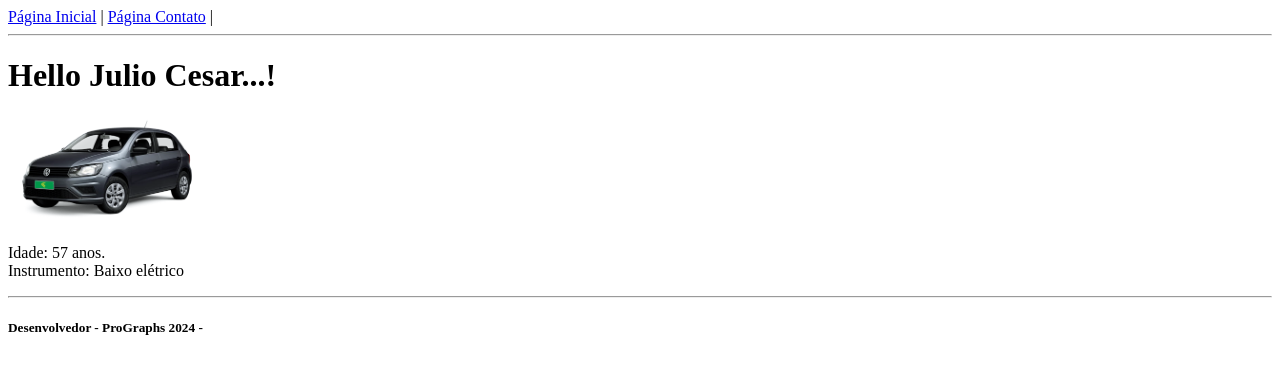
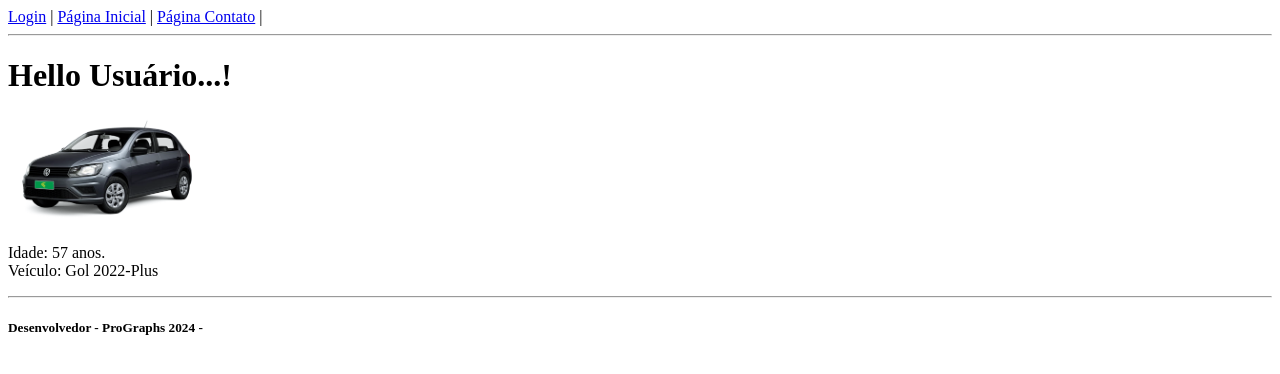
Before and after one commit to jslanzon/Flask, a Flask app: page /index in a window 1280 px wide. Shown: the top 374 px of the page. Run offline with Flask 3, Linux system fonts and the light colour scheme.

Commit message:
iniciando login

```diff
--- a/app/routes.py
+++ b/app/routes.py
@@ -1,16 +1,29 @@
 from app import app
 from flask import render_template
+from flask import request
 
-nome = 'Julio Cesar'
+
 
 @app.route('/')
-@app.route('/index')
-def index():
-    dados = {'idade': 57, 'instrumento': 'Baixo elétrico'}
+@app.route('/index', defaults={'nome': 'Usuário'})
+@app.route('/index/<nome>')
+def index(nome):
+    dados = {'idade': 57, 'carro': 'Gol 2022-Plus'}
     return render_template('index.html', nome=nome, dados=dados)
 
-@app.route('/contato')
-def contato():
+@app.route('/contato', defaults={'nome':'User'})
+@app.route('/contato/<nome>')
+def contato(nome):
     email = 'jslanzon@gmail.com'
     fone = '(11) 9 9996-0494'
     return render_template('contato.html', email=email, fone=fone, nome=nome)
+
+@app.route('/login')
+def login():
+    return render_template('login.html')
+
+@app.route('/autenticar', methods=['GET'])
+def autenticar():
+    user = request.args.get('user')
+    senha = request.args.get('senha')
+    return'user: {} | senha: {}'.format(user, senha)
--- a/app/templates/base.html
+++ b/app/templates/base.html
@@ -10,6 +10,7 @@
 
 <body>
     <nav>
+        <a href="/login">Login</a> |
         <a href="/index">Página Inicial</a> |
         <a href="/contato">Página Contato</a> |
     </nav>
--- a/app/templates/index.html
+++ b/app/templates/index.html
@@ -9,7 +9,7 @@
 <div>
     <p>
         Idade: {{dados.idade}} anos. <br>
-        Instrumento: {{dados.instrumento}}
+        Veículo: {{dados.carro}}
     </p>
 </div>
 
```
Also changed, not shown: app/templates/login.html (added, +13 -0 lines).
